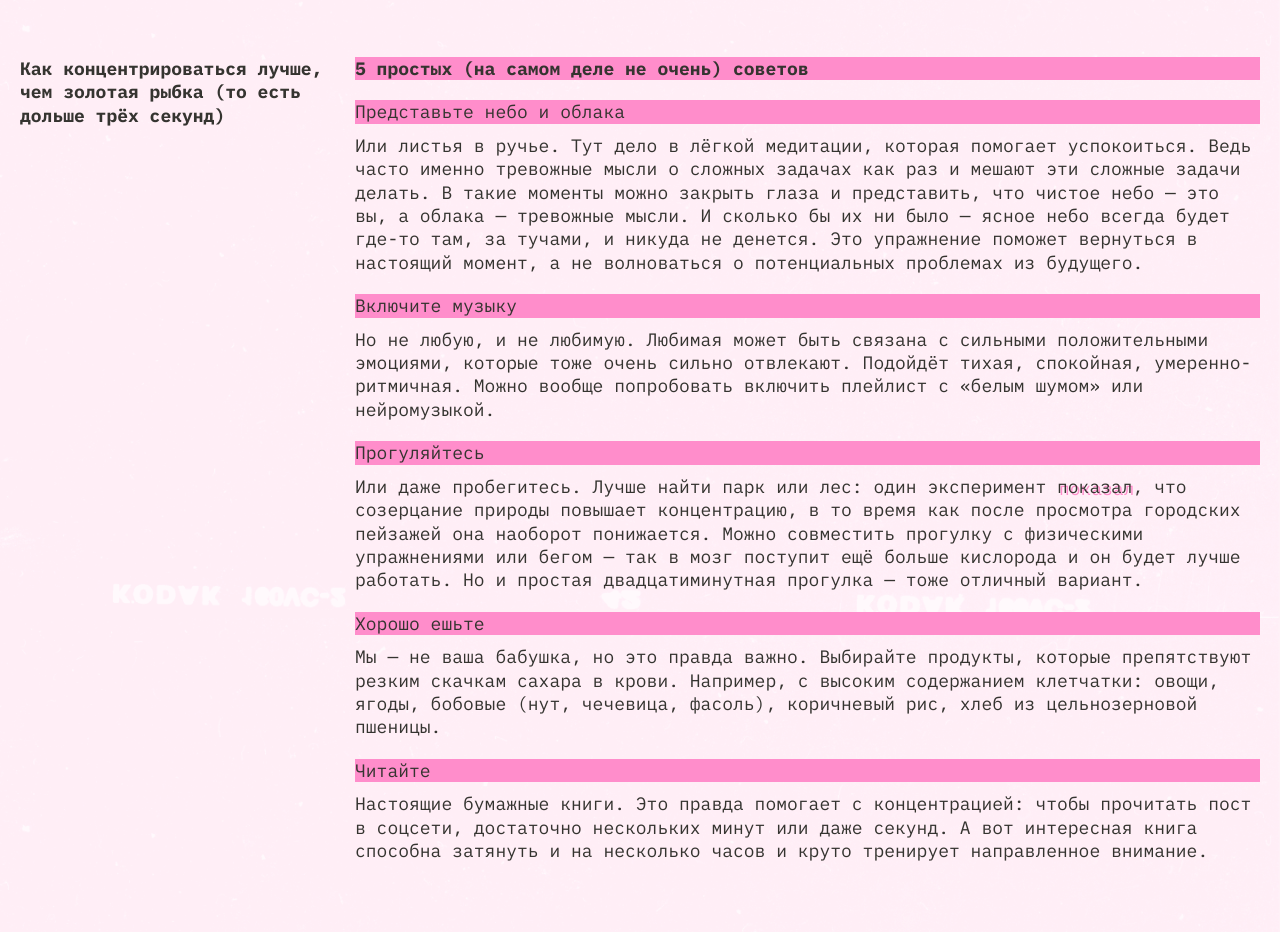
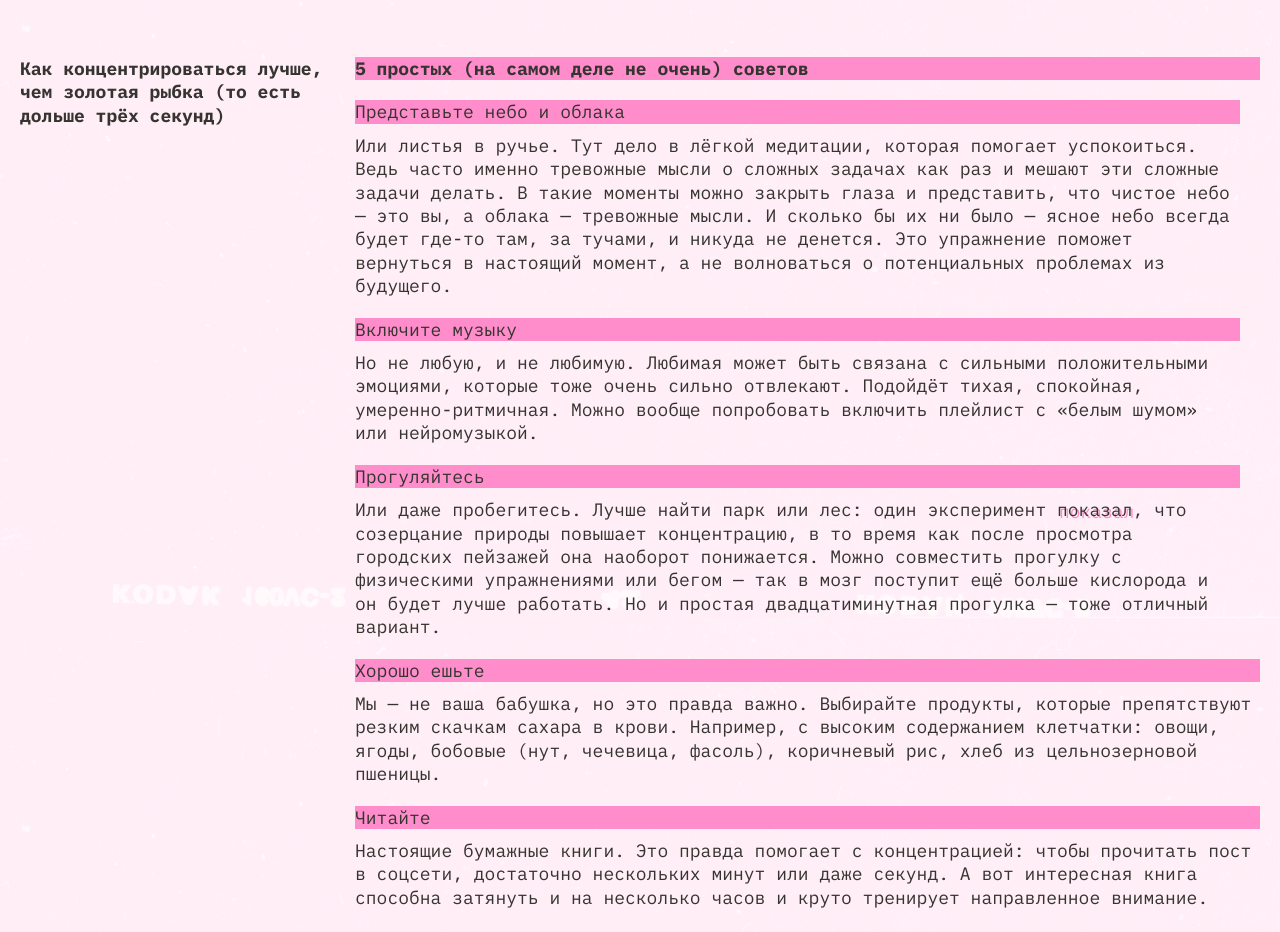
Before and after one commit to gomadly/slozhno-sosredotochitsya-fd, a plain HTML site: page index.html in a window 1280 px wide. Shown: the part 1782-2714 px from the top of the page. Drawn offline with Linux system fonts and the light colour scheme.

Commit message:
СДЕЛАНО

```diff
--- a/styles/style.css
+++ b/styles/style.css
@@ -459,7 +459,17 @@ header {
     max-width: 315px;
   }
 
-  .container-section-box-reserve {
+  .container-section-box:nth-child(2) {
+    min-width: 315px;
+    margin-right: 20px;
+  }
+
+  .container-section-box:nth-child(3) {
+    min-width: 315px;
+    margin-right: 20px;
+  }
+
+  .container-section-box:nth-child(4) {
     min-width: 315px;
     margin-right: 20px;
   }
```
